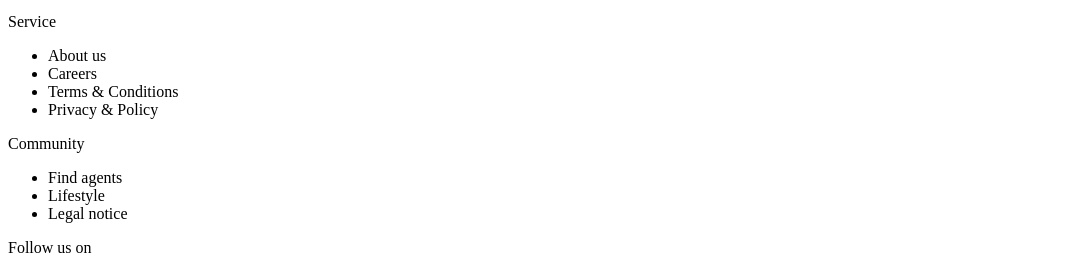
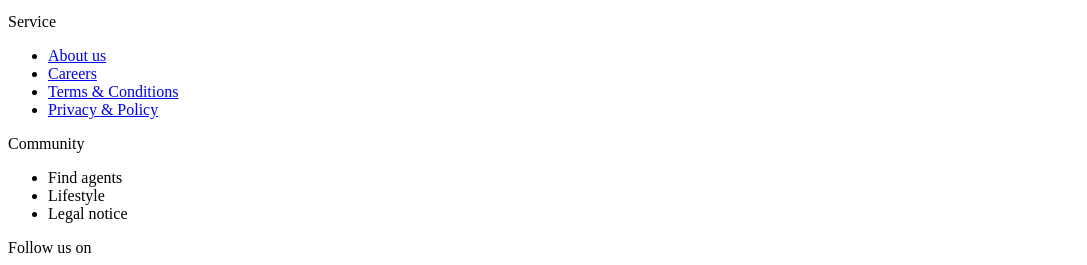
Before and after one commit to kdubrovsky/real-estate-lp, a plain HTML site: page source/pug/index.pug in a window 1280 px wide. Shown: the part 5913-6178 px from the top of the page, without its empty margins (0-1087 px from the left). Drawn offline with nearby package versions, Linux system fonts and the light colour scheme; files that its build step writes are made by us from their sources; files whose address does not match are found by name.

Commit message:
Links missing href fix

```diff
--- a/source/pug/index.pug
+++ b/source/pug/index.pug
@@ -206,13 +206,13 @@ html(lang="en")
                             p.page-footer__column-title Service
                             ul.page-footer__menu-list
                                 li.page-footer__menu-item
-                                    a.page-footer__menu-link About us
+                                    a.page-footer__menu-link(href="#")  About us
                                 li.page-footer__menu-item
-                                    a.page-footer__menu-link Careers
+                                    a.page-footer__menu-link(href="#") Careers
                                 li.page-footer__menu-item
-                                    a.page-footer__menu-link Terms & Conditions
+                                    a.page-footer__menu-link(href="#") Terms & Conditions
                                 li.page-footer__menu-item
-                                    a.page-footer__menu-link Privacy & Policy
+                                    a.page-footer__menu-link(href="#") Privacy & Policy
                         .page-footer__menu
                             p.page-footer__column-title Community
                             ul.page-footer__menu-list
```
